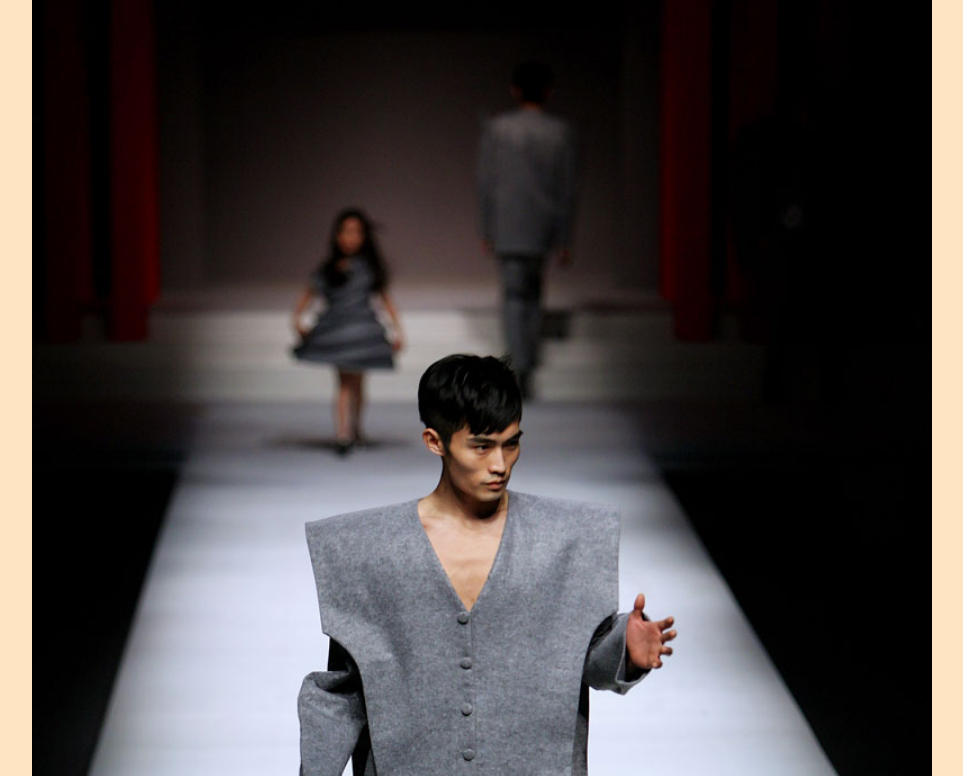
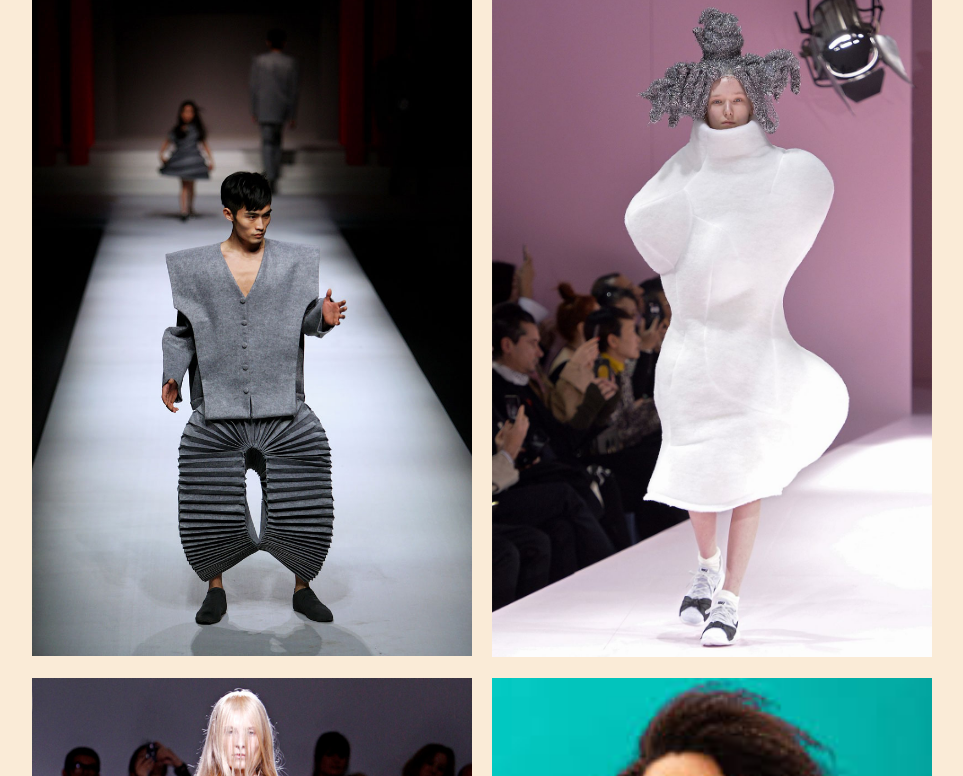
Before and after one commit to humzarshad/339final, a plain HTML site: page 2funny.html in a window 1280 px wide. Shown: the part 301-1077 px from the top of the page, without its empty margins (158-1121 px from the left). Drawn offline with Linux system fonts and the light colour scheme.

Commit message:
fixed grid

```diff
--- a/css/style.css
+++ b/css/style.css
@@ -32,14 +32,16 @@ h1 {
 }
 
 /* Tablet */
-@media (max-width: 600px) {
+@media (min-width: 600px) {
     body {
         background-color: blanchedalmond;
     }
 
     .image-container-funny {
-        grid-template-columns: repeat(2, 1fr);
+        grid-template-columns: repeat(3, 1fr);
+        grid-template-rows: repeat(3, 1fr);
     }
+
 
     /* nav{
 
@@ -49,12 +51,15 @@ h1 {
 
 
 /* Computer */
-@media (max-width: 900px) {
+@media (min-width: 900px) {
     body {
         background-color: antiquewhite;
 
     }
 
+    .image-container-funny {
+        grid-template-columns: repeat(2, 1fr);
+    }
     /* nav{
 
 } */
```
